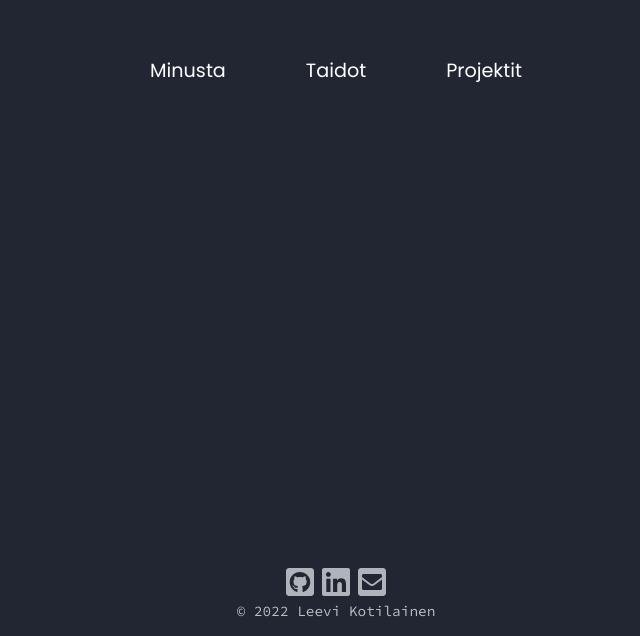
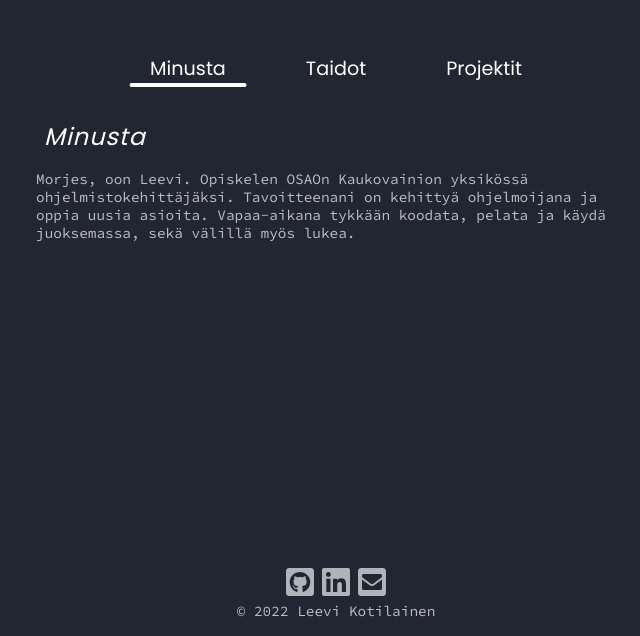
Before and after one commit to leeviko/portfolio, a React (Create React App) app: page / in a window 1280 px wide. Shown: the part 164-800 px from the top of the page, without its empty margins (304-944 px from the left). Built offline with nearby package versions, Linux system fonts and the light colour scheme; a web font is replaced by a local one.

Commit message:
Move about page to index. Cleanup. Test if BrowserWorker works.

```diff
--- a/src/App.js
+++ b/src/App.js
@@ -1,8 +1,7 @@
-import { HashRouter as Router, Routes, Route, useLocation } from "react-router-dom";
+import { BrowserRouter as Router, Routes, Route, useLocation, Navigate } from "react-router-dom";
 
 import "./App.css";
 import Nav from "./components/Nav";
-import Home from "./components/Home";
 import About from "./components/About";
 import Skills from "./components/Skills";
 import Projects from "./components/Projects";
@@ -16,10 +15,11 @@ const AppRoutes = () => {
       <div className="wrapper">
         <Nav currentPage={currentPage.pathname} />
         <Routes>
-          <Route path="/" element={<Home />} />
+          <Route path="/" element={<About />} />
           <Route path="/about" element={<About />} />
           <Route path="/skills" element={<Skills />} />
           <Route path="/projects" element={<Projects />} />
+          <Route path="*" element={<Navigate to="" replace={true} />} />
         </Routes>
         <Footer />
       </div>
--- a/src/components/About.js
+++ b/src/components/About.js
@@ -1,5 +1,4 @@
 import React from "react";
-import { Link } from "react-router-dom";
 
 const About = () => {
   return (
@@ -13,11 +12,6 @@ const About = () => {
           Tavoitteenani on kehittyä ohjelmoijana ja oppia uusia asioita. Vapaa-aikana tykkään
           koodata, pelata ja käydä juoksemassa, sekä välillä myös lukea.
         </p>
-        <div className="page-content">
-          <Link to="/" className="back-link" lang="fi">
-            {"<"} Takaisin aloitukseen
-          </Link>
-        </div>
       </div>
     </div>
   );
--- a/src/components/Home.js
+++ /dev/null
@@ -1,20 +0,0 @@
-import React from "react";
-
-const Home = () => {
-  return (
-    <div className="home page">
-      <div className="page-container">
-        {/* <h1 className="page-heading page-title" lang="fi">
-          Blog
-        </h1>
-        <div className="page-content">
-          <p className="section-text" lang="fi">
-            Tulossa joskus...
-          </p>
-        </div> */}
-      </div>
-    </div>
-  );
-};
-
-export default Home;
--- a/src/components/Nav.js
+++ b/src/components/Nav.js
@@ -5,7 +5,7 @@ const Nav = ({ currentPage }) => {
   return (
     <nav>
       <div className="nav-items">
-        <NavLink to="/about" text="Minusta" active={currentPage === "/about"} />
+        <NavLink to="/" text="Minusta" active={currentPage === "/" || currentPage === "/about"} />
         <NavLink to="/skills" text="Taidot" active={currentPage === "/skills"} />
         <NavLink to="/projects" text="Projektit" active={currentPage === "/projects"} />
       </div>
--- a/src/components/Projects.js
+++ b/src/components/Projects.js
@@ -1,5 +1,4 @@
 import React from "react";
-import { Link } from "react-router-dom";
 
 import Project from "./Project";
 
@@ -35,9 +34,6 @@ const Projects = () => {
               tags="PHP"
             />
           </div>
-          <Link to="/" className="back-link" lang="fi">
-            {"<"} Takaisin aloitukseen
-          </Link>
         </div>
       </div>
     </div>
--- a/src/components/Skills.js
+++ b/src/components/Skills.js
@@ -1,5 +1,4 @@
 import React from "react";
-import { Link } from "react-router-dom";
 
 import Skill from "./Skill";
 
@@ -44,15 +43,13 @@ const Skills = () => {
                 Muut
               </h3>
               <div className="skills-list">
-                <Skill progress="95%" name="Git" />
-                <Skill progress="95%" name="Linux" />
+                <Skill progress="90%" name="Git" />
+                <Skill progress="90%" name="Linux" />
+                <Skill progress="70%" name="Docker" />
                 <Skill progress="60%" name="Python" />
               </div>
             </div>
           </div>
-          <Link to="/" className="back-link" lang="fi">
-            {"<"} Takaisin aloitukseen
-          </Link>
         </div>
       </div>
     </div>
```
